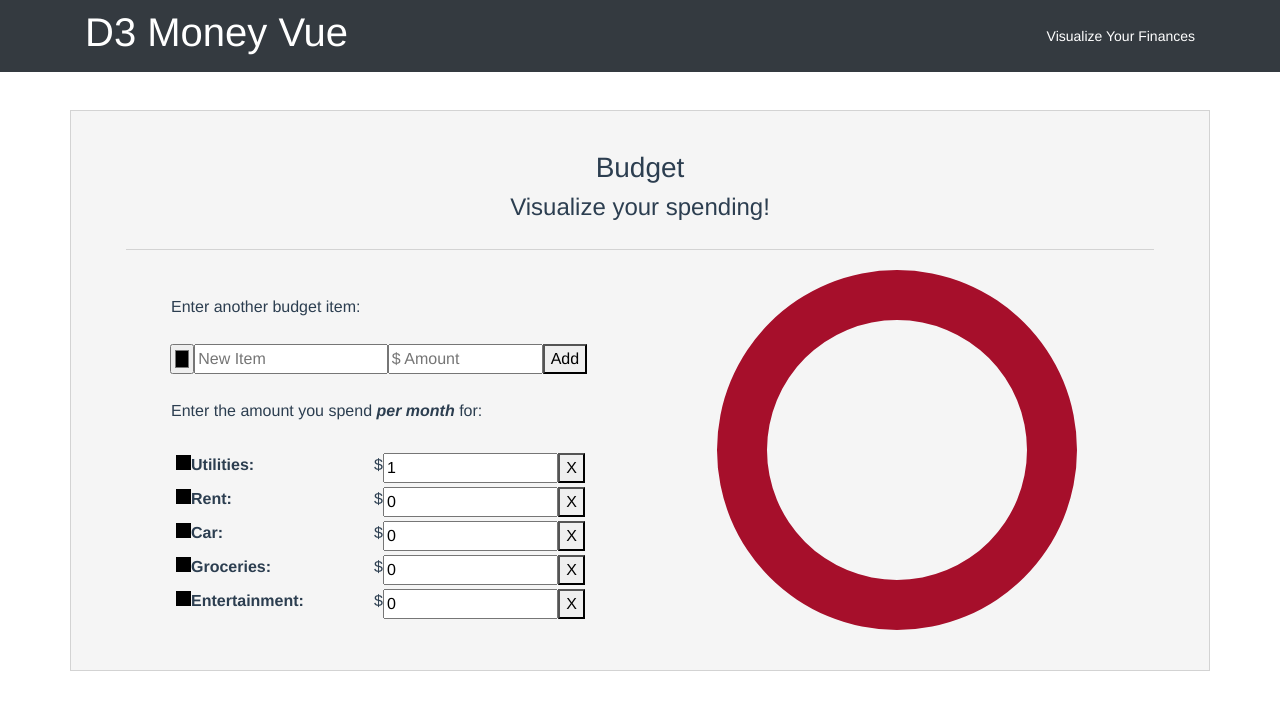
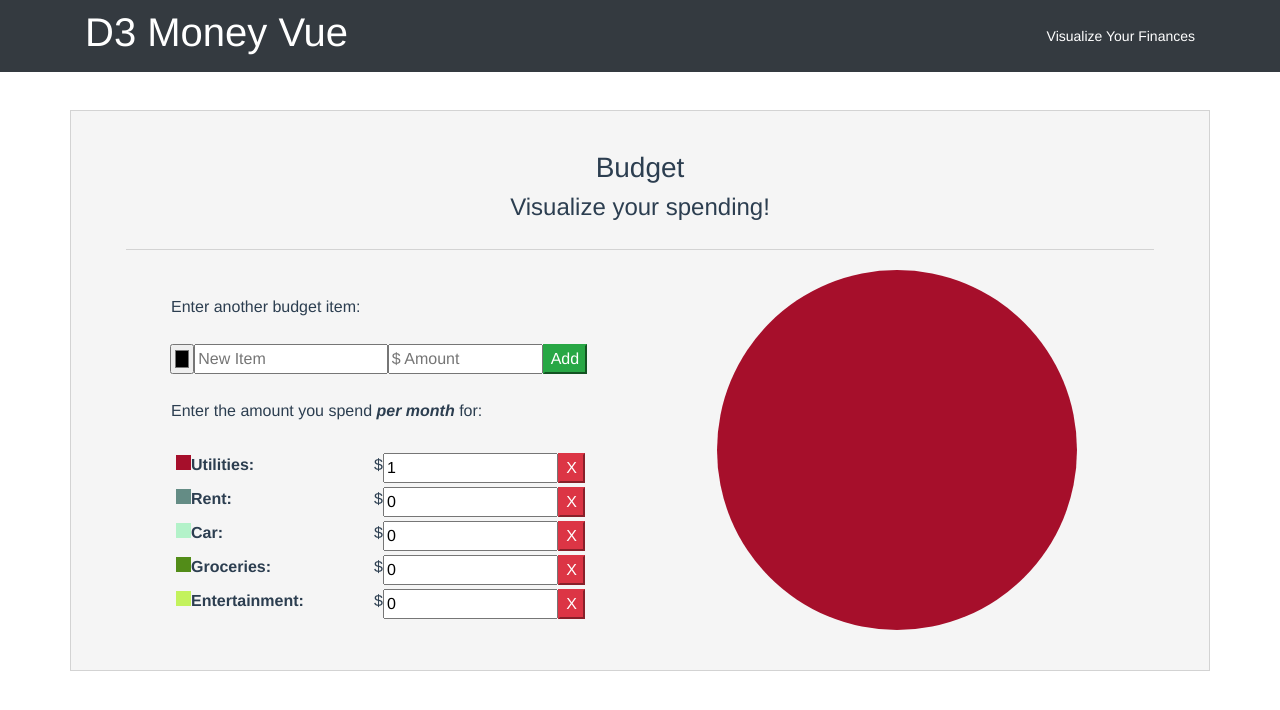
Before and after one commit to lkukhar/D3-Money-Vue, a Vue app: page / in a window 1280 px wide. Shown: the top 710 px of the page. Built offline with nearby package versions, Linux system fonts and the light colour scheme.

Commit message:
Add Functionality For Adding A New Expense Item ANd Color

```diff
--- a/src/components/Budgeting.vue
+++ b/src/components/Budgeting.vue
@@ -20,21 +20,21 @@
               <div>
                 <span class="instruction">Enter another budget item:</span>
                 <div>
-                  <input type="color" id="color-picker" />
-                  <input name="new-budget-item" id="new-budget-item" class="float-left new-budget" placeholder="New Item"/>
-                  <input name="new-budget-amount" id="new-budget-amount" class="float-left new-budget" placeholder="$ Amount"/>
-                  <button>Add</button>
+                  <input type="color" id="color-picker" v-model="newExpenseItem.color" />
+                  <input name="new-budget-item" id="new-budget-item" class="float-left new-budget" placeholder="New Item" v-model="newExpenseItem.label"/>
+                  <input type="number" step="1" min="0" name="new-budget-amount" id="new-budget-amount" class="float-left new-budget"  placeholder="$ Amount" v-model="newExpenseItem.amount"/>
+                  <button class="btn-success" v-on:click="addBudgetItem()">Add</button>
                 </div>
               </div>
               <div>
                 <span class="instruction">Enter the amount you spend <em><b>per month</b></em> for:</span>
                 <div v-for="item in expenseItems" class="money-item-fields">
                   <div>
-                    <div class="color"></div>
+                    <div class="color" v-bind:style="{'background-color': item.color}"></div>
                     <b>{{item.label}}:</b>
                     <div class="money-item-amount float-right">
-                      <button class="float-right" type="button" name="delete" v-on:click="removeBudgetItem(item)">X</button>
-                      $<input type="number" step="1" min="0" v-on:input="createChart(true)" v-model.number="item.count" v-bind:placeholder="item.label"/>
+                      <button class="float-right btn-danger" type="button" name="delete" v-on:click="removeBudgetItem(item)">X</button>
+                      $<input type="number" step="1" min="0" v-on:input="createChart(true)" v-model.number="item.amount" v-bind:placeholder="item.label"/>
                     </div>
                   </div>
                 </div>
@@ -64,12 +64,13 @@
     name: 'Budgeting',
     data () {
       return {
+        newExpenseItem: {label: '', amount: '', color: '#000000'},
         expenseItems: [
-          {label: 'Utilities',       count: 1, color: '#A60F2B'},
-          {label: 'Rent',            count: 0, color: '#648C85'},
-          {label: 'Car',             count: 0, color: '#B3F2C9'},
-          {label: 'Groceries',       count: 0, color: '#528C18'},
-          {label: 'Entertainment',   count: 0, color: '#C3F25C'}
+          {label: 'Utilities',       amount: 1, color: '#A60F2B'},
+          {label: 'Rent',            amount: 0, color: '#648C85'},
+          {label: 'Car',             amount: 0, color: '#B3F2C9'},
+          {label: 'Groceries',       amount: 0, color: '#528C18'},
+          {label: 'Entertainment',   amount: 0, color: '#C3F25C'}
         ]
       }
     },
@@ -77,6 +78,18 @@
       this.createChart(false); //Create original chart, without removal of anything
     },
     methods: {
+      isValidNewExpenseItem: function(newExpenseItem){
+        return /\S/.test(newExpenseItem.label) //Check that it has atlease one letter in it
+               && newExpenseItem.amount != null
+               && /\S/.test(newExpenseItem.color)
+      },
+      addBudgetItem: function(){
+        if(this.isValidNewExpenseItem(this.newExpenseItem)){
+          this.expenseItems.push(this.newExpenseItem);
+          this.newExpenseItem = {label: '', count: '', color: '#000000'};
+        }
+        this.createChart(true);
+      },
       removeBudgetItem: function(item){
         var index = this.expenseItems.indexOf(item);
         if (index > -1) {
@@ -90,11 +103,10 @@
         }
         const width = 360;
         const height = 360;
-        const donutWidth = 50;
         var radius = Math.min(width, height) / 2;
+        var colors = this.expenseItems.map(x => x.color);
 
-        var color = d3.scaleOrdinal().range(['#A60F2B', '#648C85', '#B3F2C9',
-                                             '#528C18', '#C3F25C']);
+        var color = d3.scaleOrdinal().range(colors);
 
         var svg = d3.select('#budget-chart')
                     .append('svg')
@@ -103,10 +115,10 @@
                     .append('g')
                     .attr('transform', 'translate(' + (width / 2) +  ',' + (height / 2) + ')');
         var arc = d3.arc()
-                    .innerRadius(radius - donutWidth)
+                    .innerRadius(0)
                     .outerRadius(radius);
         var pie = d3.pie()
-                    .value(function(d) { return d.count; })
+                    .value(function(d) { return d.amount; })
                     .sort(null);
        var path = svg.selectAll('path')
                      .data(pie(this.expenseItems))
@@ -116,7 +128,6 @@
                      .attr('fill', function(d, i) {
                         return color(d.data.label);
                      });
-
       }
     }
   }
@@ -162,8 +173,21 @@
     display:inline-block;
     width:15px;
     height:15px;
-    background-color: black;
     margin-left:5px;
+  }
+  .tooltip {
+    background: #eee;
+    box-shadow: 0 0 5px #999999;
+    color: #333;
+    display: none;
+    font-size: 12px;
+    left: 130px;
+    padding: 10px;
+    position: absolute;
+    text-align: center;
+    top: 95px;
+    width: 80px;
+    z-index: 10;
   }
   #budget-chart{
     height: 360px;
```
Lines whose indentation alone changed are shown as unchanged.
